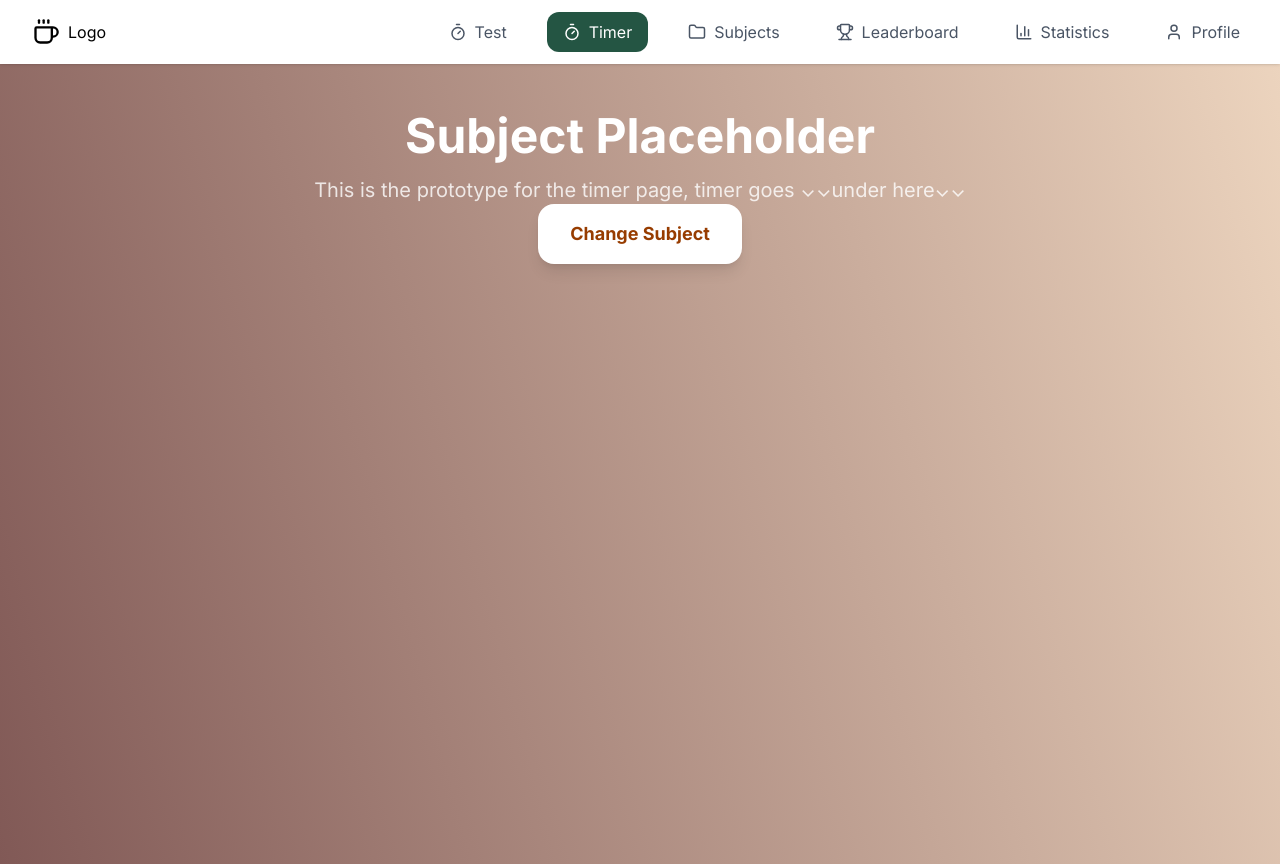
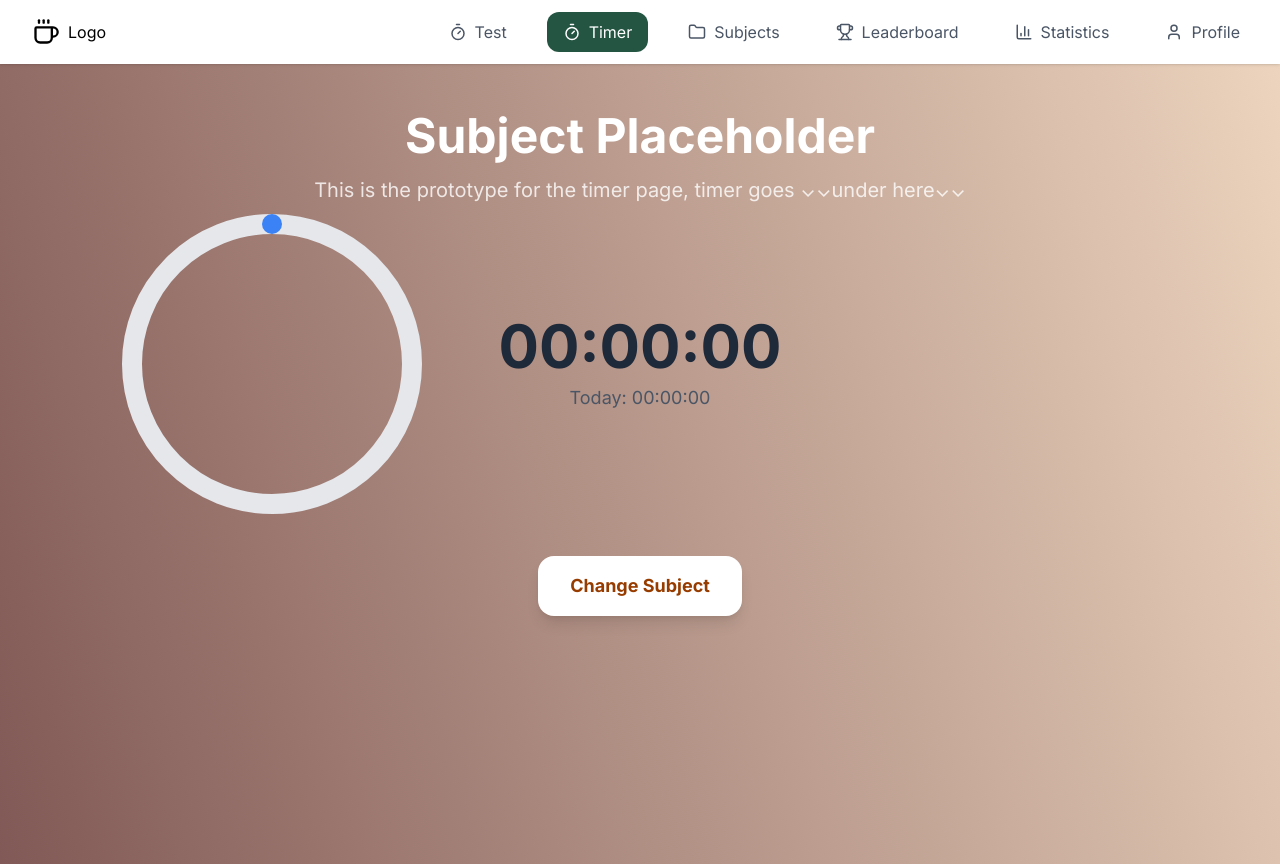
Before and after one commit to ShongMao/Study-Timer-App, a React app in the folder frontend/: page /timer in a window 1280 px wide. Built offline with nearby package versions, Linux system fonts and the light colour scheme; the HTML template or start-up script is replaced by a standard one.

Commit message:
SH/FEAT/Added stopwatch visual to Timer page

```diff
--- a/frontend/src/features/Timer.tsx
+++ b/frontend/src/features/Timer.tsx
@@ -1,4 +1,4 @@
-import React, { useEffect, useState } from 'react';
+import React, { useEffect, useState, useRef } from 'react';
 import { useLocation, useNavigate } from 'react-router-dom';
 
 export default function TimerPage() {
@@ -6,8 +6,28 @@ export default function TimerPage() {
   const navigate = useNavigate();
   const [time, setTime] = useState(0);
   const [isRunning, setIsRunning] = useState(false);
+  const [todayStudyTime, setTodayStudyTime] = useState(0);
+  const intervalRef = useRef<number | null>(null);
+
+  const formatTime = (seconds:any) => {
+  const h = Math.floor(seconds / 3600);
+  const m = Math.floor((seconds % 3600) / 60);
+  const s = seconds % 60;
+  return `${h.toString().padStart(2, '0')}:${m.toString().padStart(2, '0')}:${s.toString().padStart(2, '0')}`;
+};
 
 const subject = location.state?.subject ?? 'No Subject';
+
+useEffect(() => {
+  if (!isRunning) return;
+
+  const interval = setInterval(() => {
+    setTime(t => t + 1);
+    setTodayStudyTime(t => t + 1);
+  }, 1000);
+
+  return () => clearInterval(interval);
+}, [isRunning]);
 
 return (
   <div className="min-h-screen" style={{
@@ -17,6 +37,40 @@ export default function TimerPage() {
       <div className="text-center mb-12">
         <h2 className="text-5xl font-bold text-white mb-4">Subject Placeholder</h2>
         <p className="text-xl text-white/80">This is the prototype for the timer page, timer goes ⌄⌄under here⌄⌄</p>
+
+        <div className="relative mb-8">
+              <svg className="transform -rotate-90" width="320" height="320">
+                <circle
+                  cx="160"
+                  cy="160"
+                  r="140"
+                  stroke="#e5e7eb"
+                  strokeWidth="20"
+                  fill="none"
+                />
+                <circle
+                  cx="160"
+                  cy="160"
+                  r="140"
+                  stroke="#3b82f6"
+                  strokeWidth="20"
+                  fill="none"
+                  strokeDasharray={`${(time % 3600) / 3600 * 880} 880`}
+                  strokeLinecap="round"
+                  />
+              </svg>
+              <div className="absolute inset-0 flex items-center justify-center">
+                <div className="text-center">
+                  <div className="text-6xl font-bold text-gray-800 mb-2">
+                    {formatTime(time)}
+                  </div>
+                  <div className="text-lg text-gray-600">
+                    Today: {formatTime(todayStudyTime)}
+                  </div>
+                </div>
+              </div>
+            </div>
+
         <button
             onClick={() => navigate('/subjects')}
             className="px-8 py-4 bg-white rounded-2xl shadow-lg text-amber-800 font-bold text-lg hover:scale-105 transition"
@@ -41,13 +95,6 @@ export default function TimerPage() {
 //     return () => clearInterval(intervalRef.current);
 //   }, [isRunning]);
 
-//   const formatTime = (seconds) => {
-//     const h = Math.floor(seconds / 3600);
-//     const m = Math.floor((seconds % 3600) / 60);
-//     const s = seconds % 60;
-//     return `${h.toString().padStart(2, '0')}:${m.toString().padStart(2, '0')}:${s.toString().padStart(2, '0')}`;
-//   };
-
 //   const handleLogin = () => {
 //     if (username.trim()) {
 //       setCurrentPage('timer');
@@ -55,35 +102,35 @@ export default function TimerPage() {
 //   };
 
 
-//   <div className="relative mb-8">
-//               <svg className="transform -rotate-90" width="320" height="320">
-//                 <circle
-//                   cx="160"
-//                   cy="160"
-//                   r="140"
-//                   stroke="#e5e7eb"
-//                   strokeWidth="20"
-//                   fill="none"
+  // <div className="relative mb-8">
+  //             <svg className="transform -rotate-90" width="320" height="320">
+  //               <circle
+  //                 cx="160"
+  //                 cy="160"
+  //                 r="140"
+  //                 stroke="#e5e7eb"
+  //                 strokeWidth="20"
+  //                 fill="none"
+  //               />
+  //               <circle
+  //                 cx="160"
+  //                 cy="160"
+  //                 r="140"
+  //                 stroke="#3b82f6"
+  //                 strokeWidth="20"
+  //                 fill="none"
+  //                 strokeDasharray={`${(time % 3600) / 3600 * 880} 880`}
+  //                 strokeLinecap="round"
   //                 />
-//                 <circle
-//                   cx="160"
-//                   cy="160"
-//                   r="140"
-//                   stroke="#3b82f6"
-//                   strokeWidth="20"
-//                   fill="none"
-//                   strokeDasharray={`${(time % 3600) / 3600 * 880} 880`}
-//                   strokeLinecap="round"
-//                   />
-//               </svg>
-//               <div className="absolute inset-0 flex items-center justify-center">
-//                 <div className="text-center">
-//                   <div className="text-6xl font-bold text-gray-800 mb-2">
-//                     {formatTime(time)}
-//                   </div>
-//                   <div className="text-lg text-gray-600">
-//                     Today: {formatTime(todayStudyTime)}
-//                   </div>
+  //             </svg>
+  //             <div className="absolute inset-0 flex items-center justify-center">
+  //               <div className="text-center">
+  //                 <div className="text-6xl font-bold text-gray-800 mb-2">
+  //                   {formatTime(time)}
+  //                 </div>
+  //                 <div className="text-lg text-gray-600">
+  //                   Today: {formatTime(todayStudyTime)}
   //                 </div>
   //               </div>
   //             </div>
+  //           </div>
```
Lines whose indentation alone changed are shown as unchanged.
